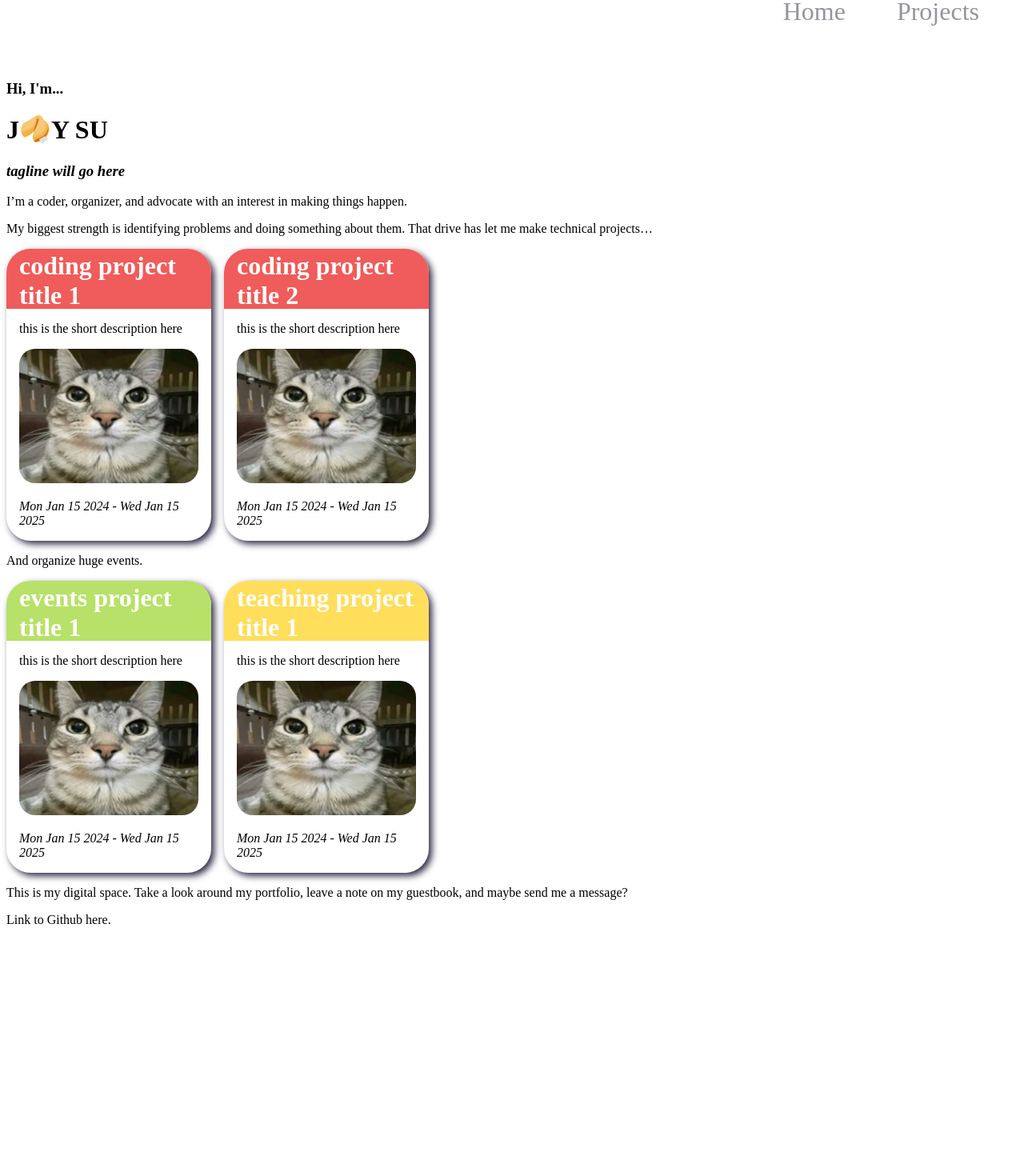
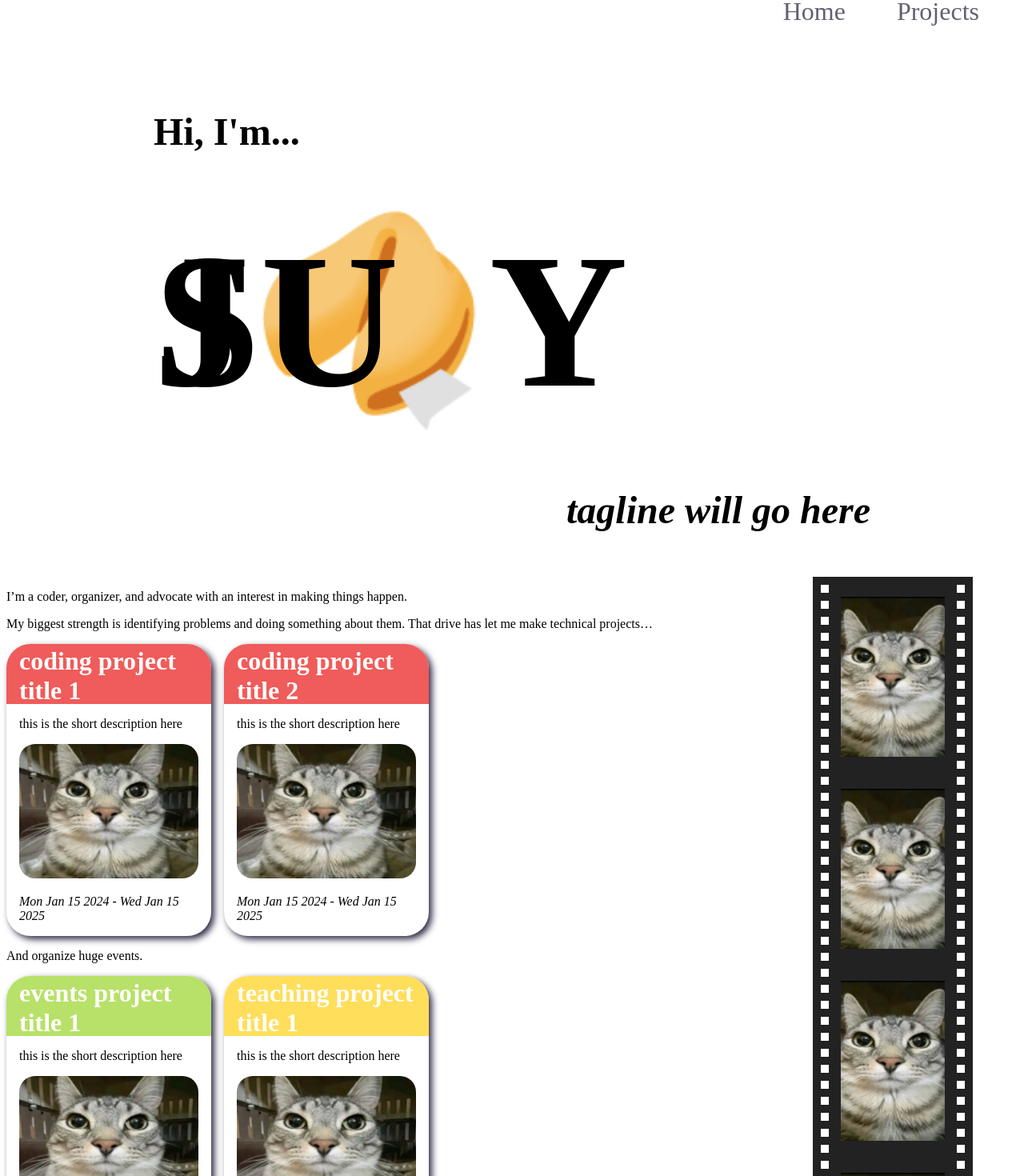
Before and after one commit to joysudo/personal-website, a React (Vite) app: page / in a window 1280 px wide. Shown: the part 60-1530 px from the top of the page at 80% size. Before the commit the page ends 1235 px from the top, so only its background shows below. Built offline with nearby package versions, Linux system fonts and the light colour scheme.

Commit message:
style header section

```diff
--- a/src/index.css
+++ b/src/index.css
@@ -5,6 +5,7 @@
 	--default-blue: #69cbe5;
 	--default-dark: #2f2b45;
 	--default-light: #fffdf9;
+	--s: 10px;
 }
 
 /* NAVIGATION BAR STUFF */
@@ -29,7 +30,7 @@ nav {
 	color: var(--default-dark);
 	text-decoration: none;
 	font-size: 2rem;
-	opacity: 0.5;
+	opacity: 0.75;
 	transition: all 0.3s ease-in-out;
 }
 
@@ -97,9 +98,63 @@ nav {
 	font-style: italic;
 }
 
+
+/* HOMEPAGE: HERO SECTION */
+.hero-section {
+	height: 80vh;
+	display: flex;
+	flex-direction: column;
+	justify-content: center;
+	width: 70vw;
+	margin: 0 auto;
+}
+
+.hero-section h1 {
+	font-size: 30vh;
+	align-self: center;
+	line-height: 0;
+}
+
+.hero-section h3 {
+	font-size: xxx-large;
+}
+
+.hero-subtext {
+	align-self: flex-start;
+}
+
+.hero-tagline {
+	align-self: flex-end;
+	font-style: italic;
+}
+
 /* HOMEPAGE: INFO SECTION */
+.info-section {
+	display: flex;
+	flex-direction: row;
+	width: 100%;
+}
+
 .info-cards {
 	display: flex;
 	flex-direction: row;
 	gap: 1rem;
 }
+
+.photobooth {
+	display: flex;
+	flex-direction: column;
+	width: calc(var(--s)*20);
+	margin-left: 100%;
+}
+
+.photobooth img {
+	margin: 0;
+	height: calc(20*var(--s));
+	background: conic-gradient(at var(--s) 50%, #222 75%, #0000 0) 0 0 / calc(100% - var(--s)) calc(2*var(--s)) padding-box;
+	border: var(--s) solid #222;
+	padding: calc(var(--s) * 1.5) calc(var(--s) * 2.5);
+	margin-bottom: calc(-1*var(--s));
+	aspect-ratio: 1;
+	object-fit: cover;
+}
--- a/src/pages/Home.jsx
+++ b/src/pages/Home.jsx
@@ -8,10 +8,10 @@ const Home = () => {
 			<div className="hero-section">
 				<h3 className="hero-subtext">Hi, I'm...</h3>
 				<h1 className="hero-text">J🥠Y SU</h1>
-				<h3 className="hero-subtext"><i>tagline will go here</i></h3>
+				<h3 className="hero-tagline"><i>tagline will go here</i></h3>
 			</div>
 			<div className="info-section">
-				<div className="info">
+				<div className="info-text">
 					<p>I’m a  coder, organizer, and advocate with an interest in making things happen.</p>
 					<p>My biggest strength is identifying problems and doing something about them. That drive has let me make technical projects…</p>
 					<div className="info-cards">
@@ -24,8 +24,13 @@ const Home = () => {
 						<ProjectCard project={ProjectData.teaching[0]}/>
 					</div>
 				</div>
-				<div className="info-illustrations">
-					<div className="film-strip"></div>
+				<div className="info-graphics">
+					<div className="photobooth">
+						<img src="/placeholder.jpg"/>
+						<img src="/placeholder.jpg"/>
+						<img src="/placeholder.jpg"/>
+						<img src="/placeholder.jpg"/>
+					</div>
 				</div>
 			</div>
 			<div className="footer-section">
```
